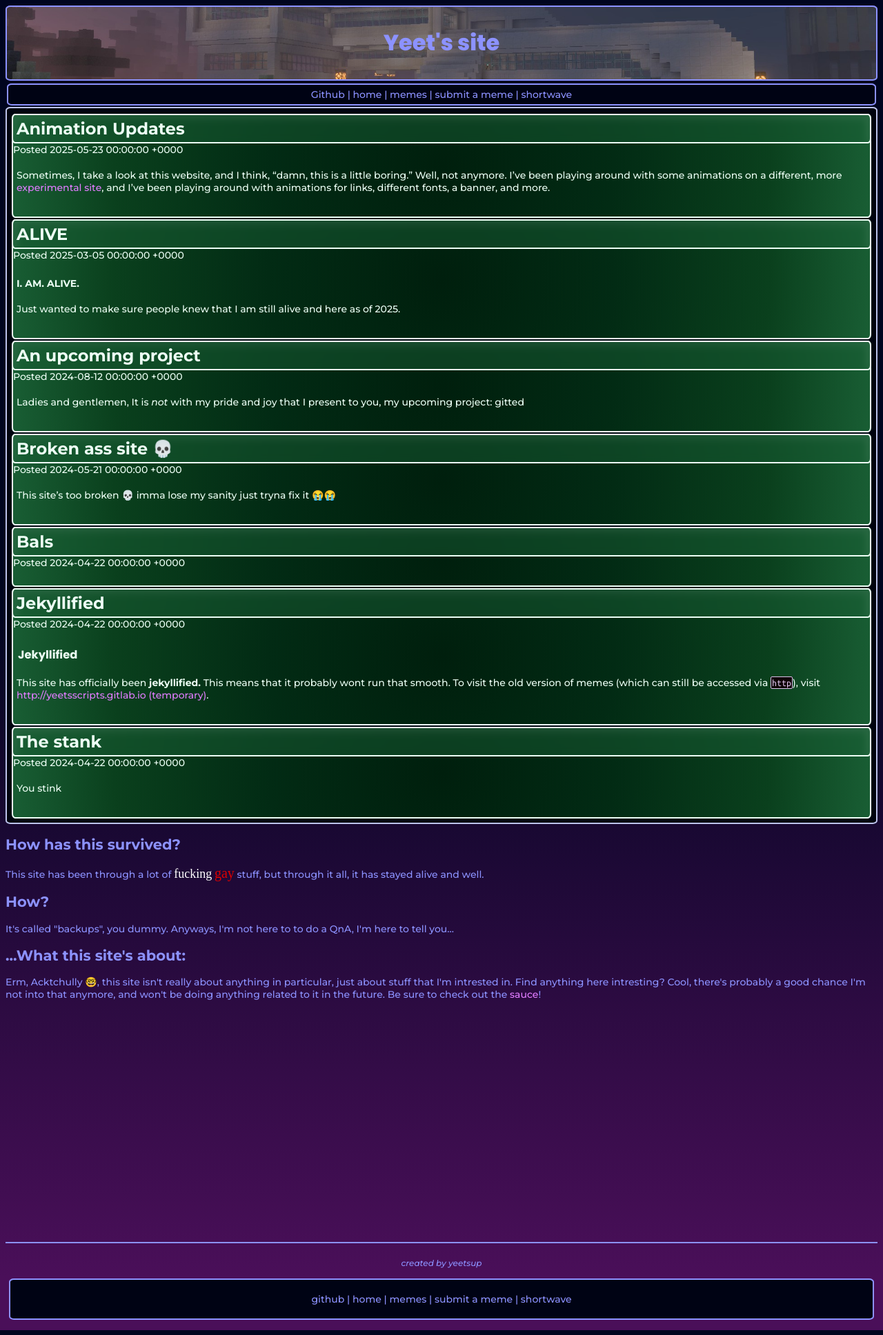
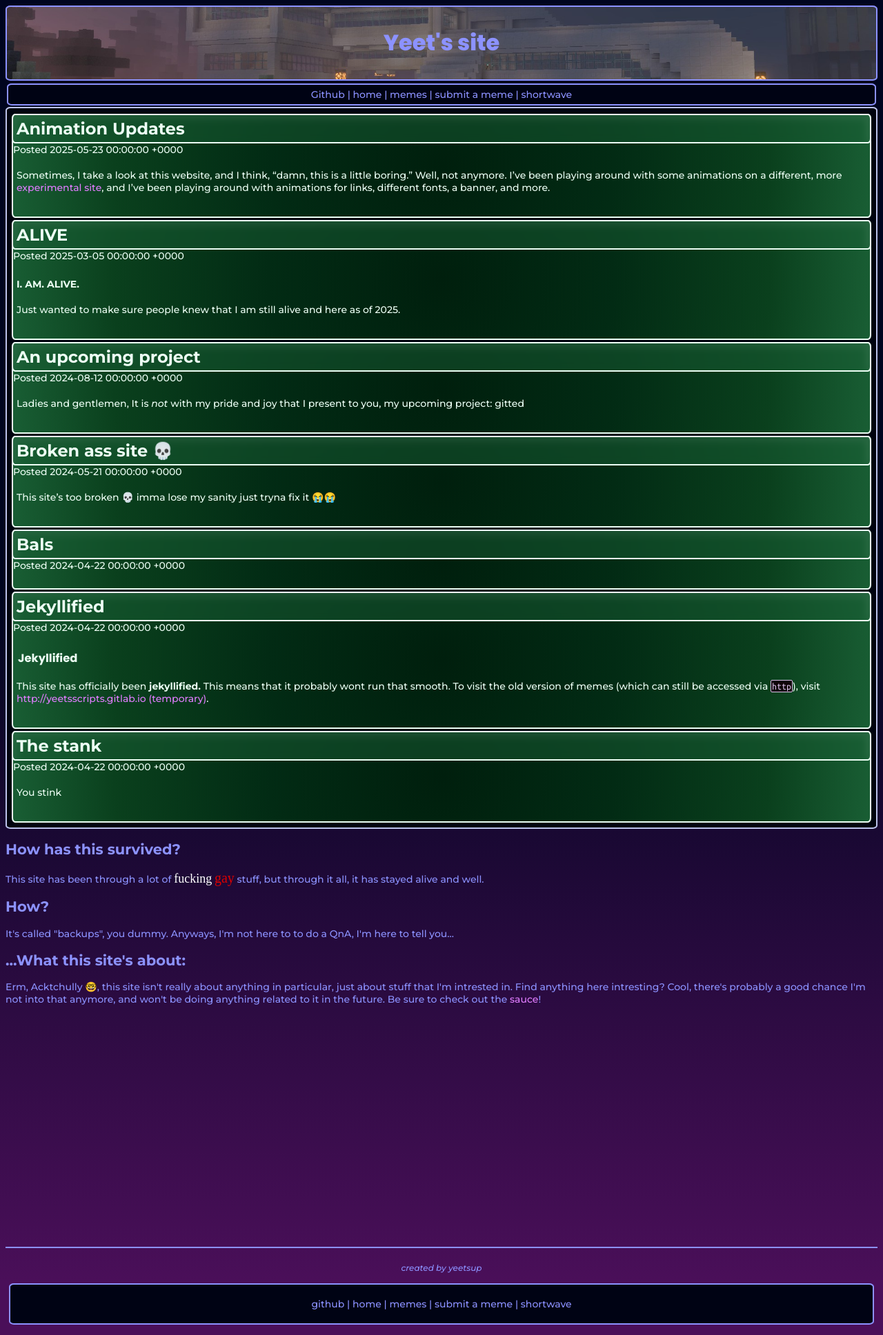
Before and after one commit to yeetssite/yeetssite.github.io, a Jekyll site: the page built from index.html, in a window 1280 px wide. Shown: the whole page at 69% size. Built offline with Jekyll 4.4.1, drawn with Linux system fonts in a browser that asks for light colours; some web fonts are replaced; a script that is not in the unit is left out.

Commit message:
Update base.css

```diff
--- a/assets/css/base.css
+++ b/assets/css/base.css
@@ -325,7 +325,7 @@ video {
 	color: #edfff5;
 	margin: 5px;
   margin-top: -2px;
-  margin-bottom: 4px;
+  margin-bottom: 5px;
 	border: 2px solid #edfff5;
 	border-radius: 5px / 7px;
 
```
